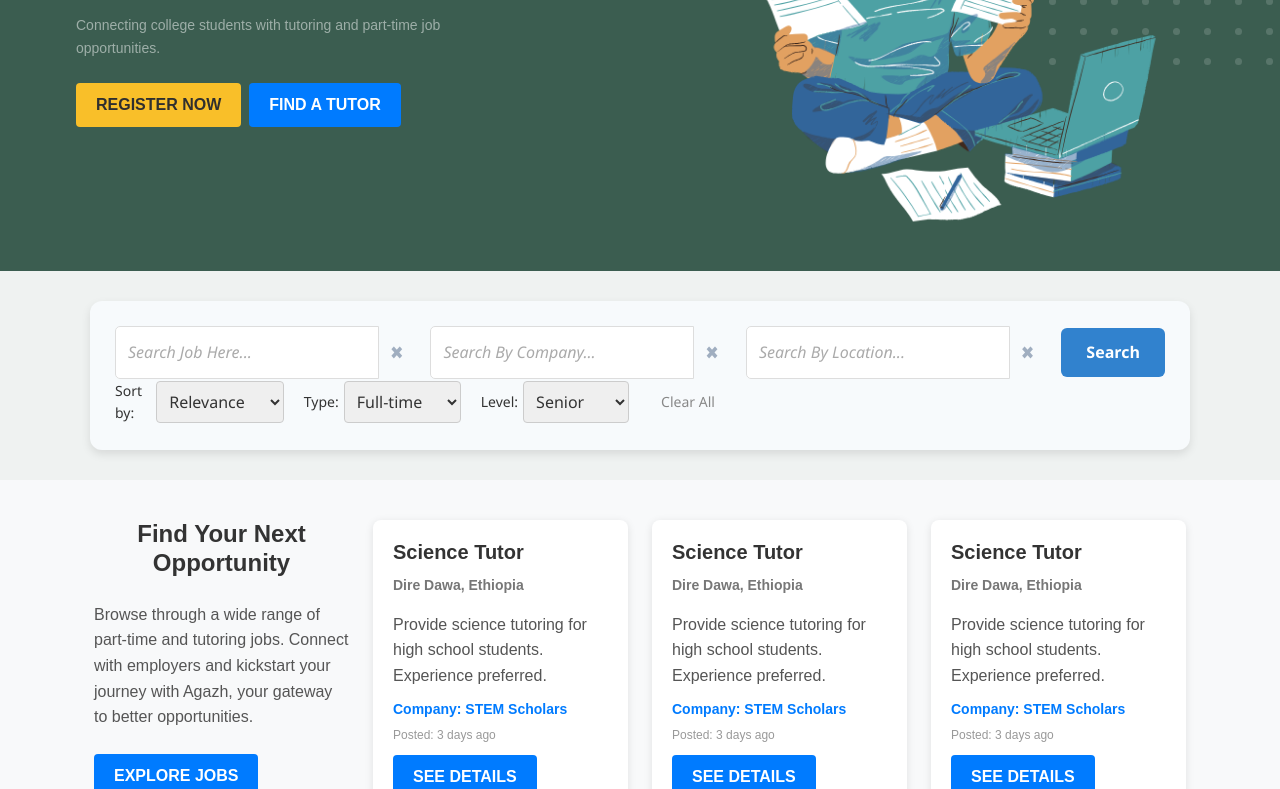
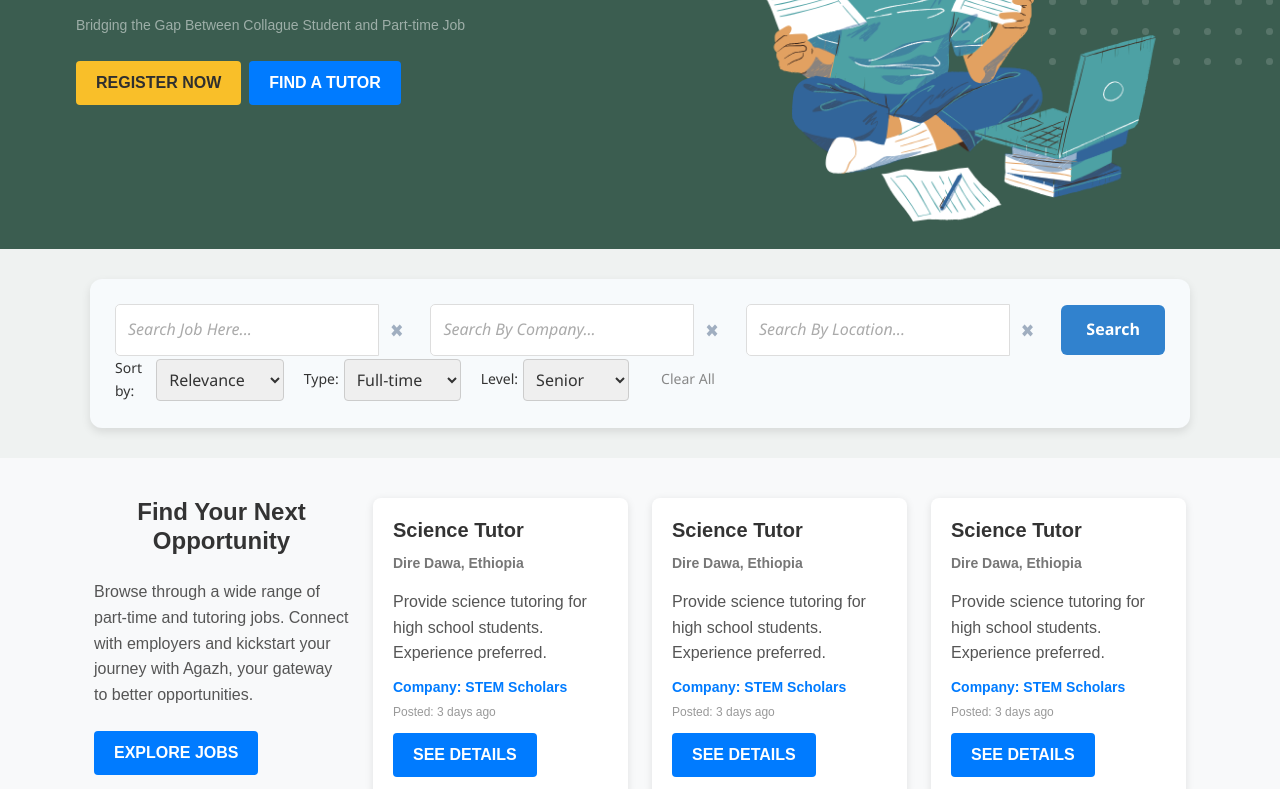
Before and after one commit to Faysalseifu/Agazh-Student-recurmental-portal, a website: page index.html in a window 1280 px wide. Shown: the part 311-1100 px from the top of the page. Drawn offline with Linux system fonts and the light colour scheme.

Commit message:
Update index.html

```diff
--- a/index.html
+++ b/index.html
@@ -64,7 +64,7 @@
 				<div class="col-lg-5">
 				  <div class="intro-excerpt">
 					<h1>Agazh: <span class="d-block">Tutoring & Job Portal</span></h1>
-					<p class="mb-4">Connecting college students with tutoring and part-time job opportunities.</p>
+					<p class="mb-4">Bridging the Gap Between Collague Student and Part-time Job</p>
 					<p><a href="upload.html" class="btn btn-secondary me-2">Register Now</a><a href="find-tutor.html" class="btn">Find a Tutor</a></p>
 				  </div>
 				</div>
```
